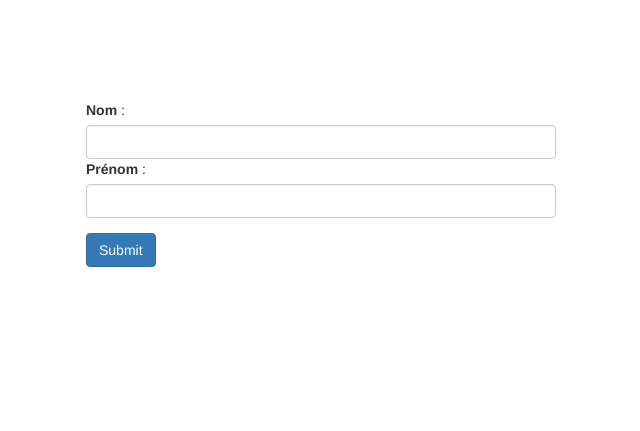
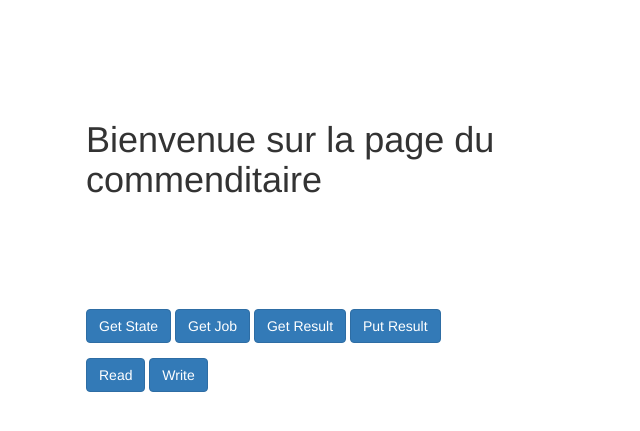
Before and after one commit to e-odiallo/RT704_Project, a Flask app: page / in a window 1280 px wide. Shown: the top 431 px of the page, without its empty margins (319-959 px from the left). Run offline with Flask 2, Linux system fonts and the light colour scheme; some libraries are stand-ins or nearby versions.

Commit message:
Update rebuild.sh

```diff
--- a/flask_web/app.py
+++ b/flask_web/app.py
@@ -8,12 +8,18 @@ app = Flask(__name__)
 def login_page ():
     return render_template("index.html")
 
+@app.route("/read", methods=['POST'])
+def read():
+    #Moving forward code
+    forward_message = "Moving Forward..."
+    return render_template('index.html', forward_message=forward_message)
+
 @app.route('/result',methods = ['POST'])
 def result_page ():
     result = request.form
     name = result["nom"]
     lastname = result["prenom"]
-    return render_template('result.html',nom = name, prenom = lastname)
+    return render_template('result.html')
 
 
 if __name__ == '__main__':
--- a/flask_web/templates/index.html
+++ b/flask_web/templates/index.html
@@ -13,15 +13,21 @@
   </head>
   <body>
     <div class="container">
-      <form action="http://localhost:5000/result" method="POST">
+      <h1>Bienvenue sur la page du commenditaire</h1>
+    </div>
+
+    <div class="container">
+
+      <form action="/read" method="POST">
         <div class="form-group">
-
-          <label for="nom">Nom</label> : <input class="form-control" type="text" id="nom" name="nom" />
-          <label for="prenom">Prénom</label> : <input class="form-control" type="text" id="prenom" name="prenom" />
-
+          <button type="submit" class="btn btn-primary">Get State</button>
+          <button type="submit" class="btn btn-primary">Get Job</button>
+          <button type="submit" class="btn btn-primary">Get Result</button>
+          <button type="submit" class="btn btn-primary">Put Result</button>
         </div>
         <div class="form-group">
-          <button type="submit" class="btn btn-primary">Submit</button>
+          <button type="submit" class="btn btn-primary">Read</button>
+          <button type="submit" class="btn btn-primary">Write</button>
         </div>
       </form>
     </div>
--- a/flask_web/templates/result.html
+++ b/flask_web/templates/result.html
@@ -14,7 +14,7 @@
     <body>
         <h1> Welcome </h1>
         <body>
-			<p>Bonjour {{prenom}} {{nom}}, j'espère que vous allez bien.</p>
+			<p>Bonjour j'espère que vous allez bien.</p>
 		</body>
     </body>
 </html>
--- a/gitpython/gitpy.py
+++ b/gitpython/gitpy.py
@@ -10,5 +10,3 @@ from git import Repo
 #    print(branch)
 new_repo = Repo.init('test-gitpy')
 my_repo = Repo('test-gitpy')
-
-my_repo.index.add('README.md')
```
Also changed, not shown: docker-compose.yml (added, +11 -0 lines), py-docker/module-docker.py (+22 -27 lines), 1 other file.
